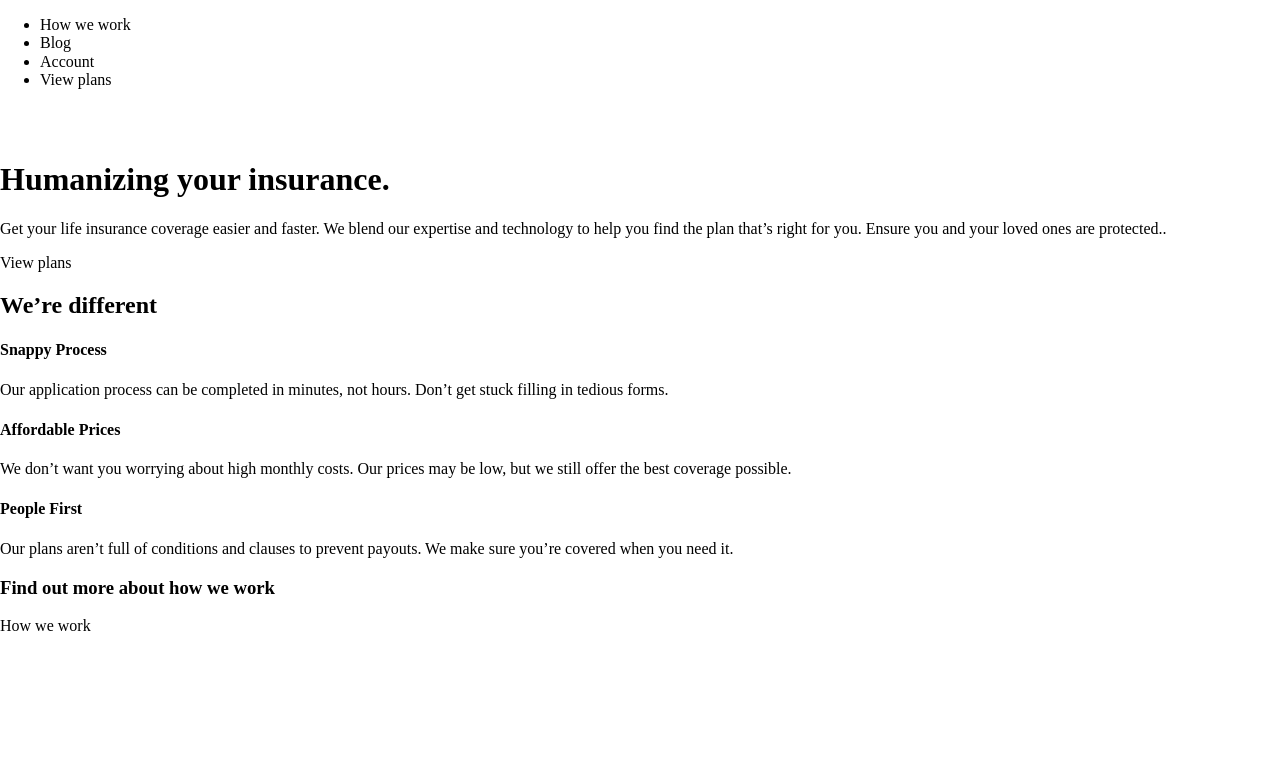
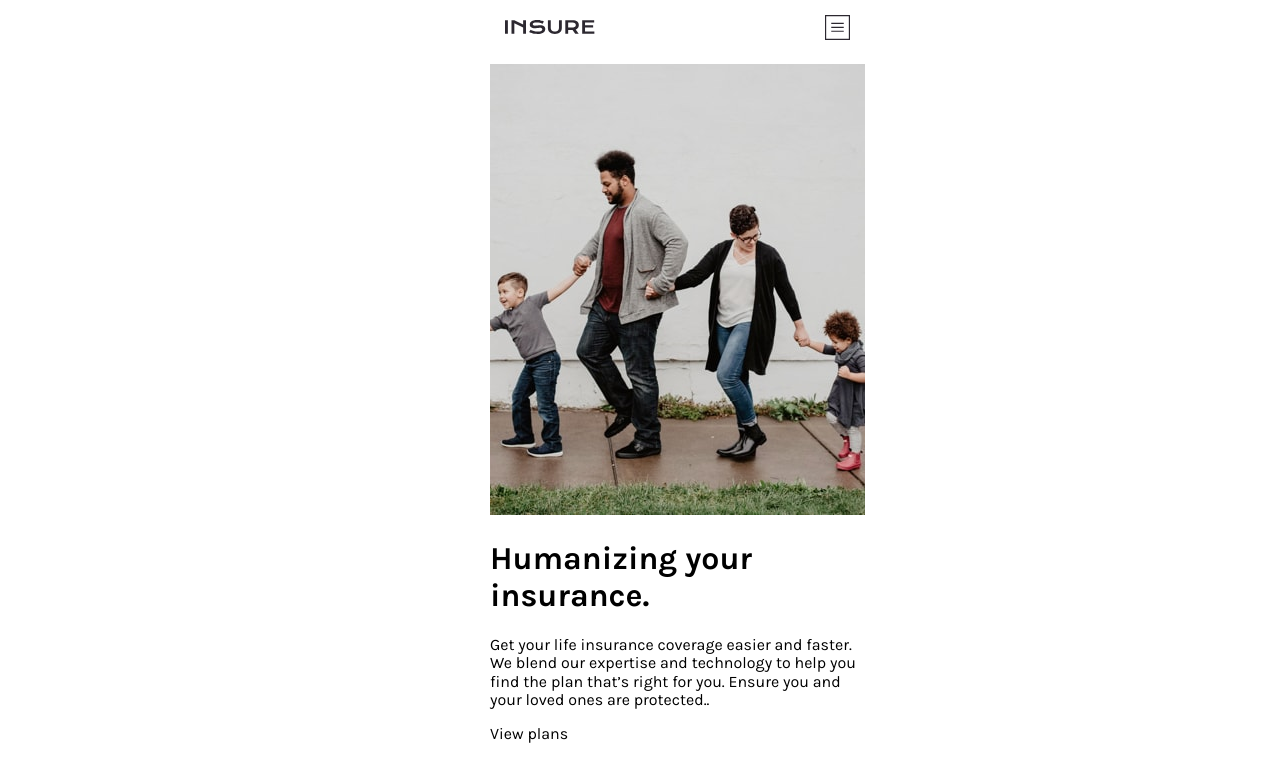
Before and after one commit to Hrodberht/Insure-landing-page, a plain HTML site: page index.html in a window 1280 px wide. Shown: the top 761 px of the page. Drawn offline with Linux system fonts and the light colour scheme.

Commit message:
add header styles

```diff
--- a/index.html
+++ b/index.html
@@ -13,18 +13,25 @@
 <body>
   <div class="container">
     <header class="header">
-      <nav class="nav">
+      <img class="logo" src="images/logo.svg" alt="Site logo">
+
+      <img class="dropdown" src="images/icon-hamburger.svg" alt="Dropdown button">
+
+      <!-- <nav class="nav">
         <ul class="nav__list">
           <li class="nav__list__item">How we work</li>
           <li class="nav__list__item">Blog</li>
           <li class="nav__list__item">Account</li>
           <li class="nav__list__item">View plans</li>
         </ul>
-      </nav>
+      </nav> -->
     </header>
 
     <main class="main">
+
       <div class="insurance">
+        <img src="images/image-intro-mobile.jpg" alt="Image of a family of four holding hands together">
+
         <h1 class="insurance__header">
           Humanizing your insurance.
         </h1>
--- a/styles/styles.css
+++ b/styles/styles.css
@@ -3,6 +3,19 @@
 
 /* Base */
 
+html {
+    box-sizing: border-box;
+}
+
+  *, *:before, *:after {
+    box-sizing: inherit;
+}
+
+body {
+    max-width: 300px;
+    margin: 0 auto;
+    font-family: Karla, Arial, Helvetica, sans-serif;
+}
 
 /* Holy Grail */
 
@@ -14,13 +27,30 @@
         "main"
         "footer";
 
-    grid-template-rows: 130px 1fr auto;
+    grid-template-rows: 54px 1fr auto;
     grid-gap: 10px;
 
     height: calc(100vh - 20px);
 }
 
 /* Header */
+
+.header {
+    display: flex;
+    flex-direction: row;
+    justify-content: space-between;
+    align-items: center;
+    padding: 0 15px;
+}
+
+.logo {
+    width: 90px;
+}
+
+.dropdown {
+    width: 25px;
+    height: 25x;
+}
 
 /* Main */
 
```
